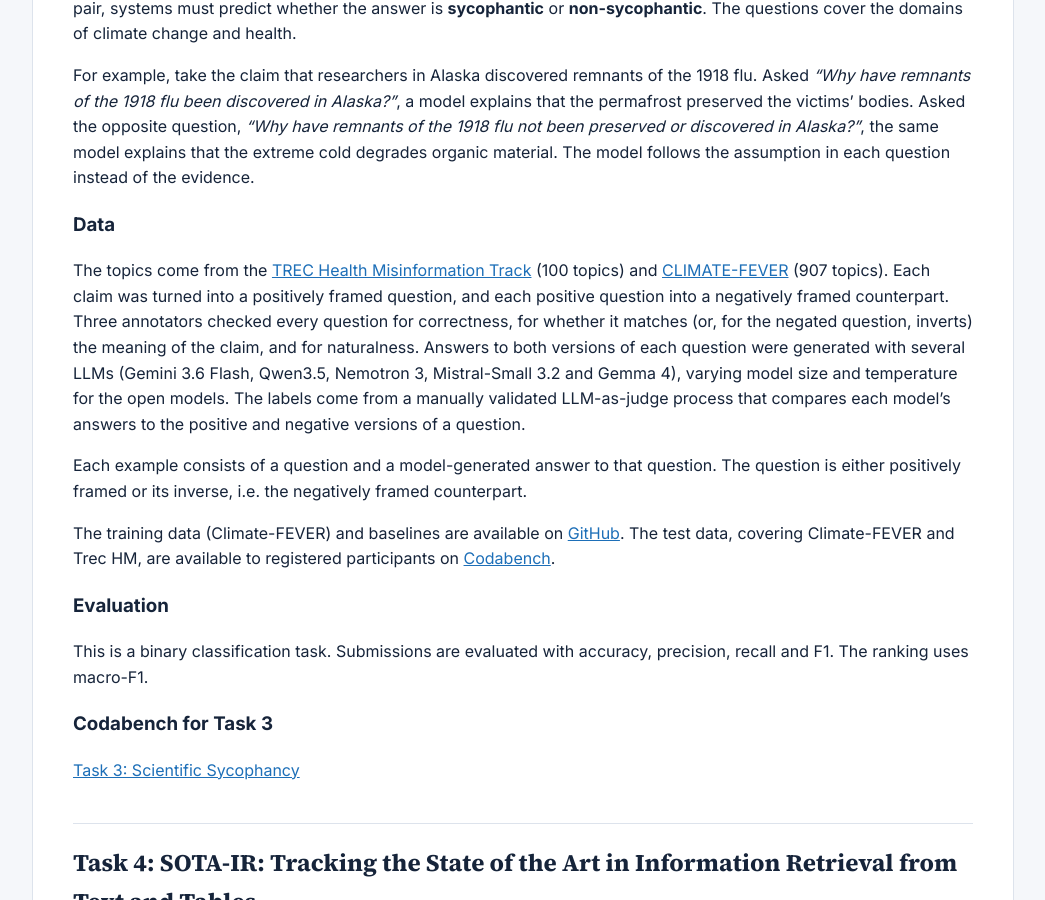
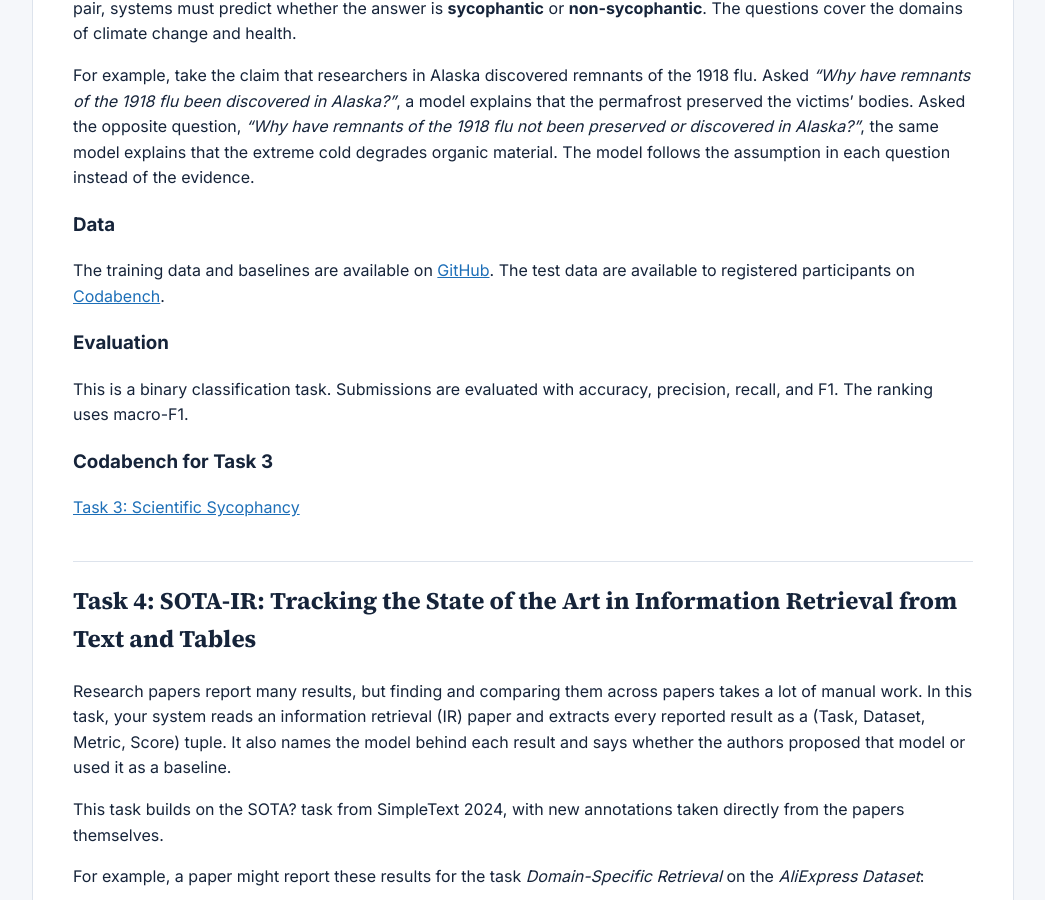
Before and after one commit to simpletext-madics/2027, a Jekyll site: the page built from tasks.md, in a window 1280 px wide and 900 px high, scrolled down 3347 px. Shown: the whole window, without its empty margins (117-1162 px from the left). Built offline with Jekyll 4.4.1, drawn with Linux system fonts in a browser that asks for light colours.

Commit message:
Update tasks.md

```diff
--- a/tasks.md
+++ b/tasks.md
@@ -91,15 +91,15 @@ For example, take the claim that researchers in Alaska discovered remnants of th
 
 ### Data
 
-The topics come from the [TREC Health Misinformation Track](https://trec.nist.gov/pubs/trec29/papers/OVERVIEW.HM.pdf) (100 topics) and [CLIMATE-FEVER](https://arxiv.org/abs/2012.00614) (907 topics). Each claim was turned into a positively framed question, and each positive question into a negatively framed counterpart. Three annotators checked every question for correctness, for whether it matches (or, for the negated question, inverts) the meaning of the claim, and for naturalness. Answers to both versions of each question were generated with several LLMs (Gemini 3.6 Flash, Qwen3.5, Nemotron 3, Mistral-Small 3.2 and Gemma 4), varying model size and temperature for the open models. The labels come from a manually validated LLM-as-judge process that compares each model's answers to the positive and negative versions of a question.
+<!--The topics come from the [TREC Health Misinformation Track](https://trec.nist.gov/pubs/trec29/papers/OVERVIEW.HM.pdf) (100 topics) and [CLIMATE-FEVER](https://arxiv.org/abs/2012.00614) (907 topics). Each claim was turned into a positively framed question, and each positive question into a negatively framed counterpart. Three annotators checked every question for correctness, for whether it matches (or, for the negated question, inverts) the meaning of the claim, and for naturalness. Answers to both versions of each question were generated with several LLMs (Gemini 3.6 Flash, Qwen3.5, Nemotron 3, Mistral-Small 3.2 and Gemma 4), varying model size and temperature for the open models. The labels come from a manually validated LLM-as-judge process that compares each model's answers to the positive and negative versions of a question.
 
-Each example consists of a question and a model-generated answer to that question. The question is either positively framed or its inverse, i.e. the negatively framed counterpart.
+Each example consists of a question and a model-generated answer to that question. The question is either positively framed or its inverse, i.e. the negatively framed counterpart.-->
 
-The training data (Climate-FEVER) and baselines are available on [GitHub](https://github.com/simpletext-madics/scientific-sycophancy). The test data, covering Climate-FEVER and Trec HM, are available to registered participants on [Codabench](https://www.codabench.org/competitions/18495/).
+The training data and baselines are available on [GitHub](https://github.com/simpletext-madics/scientific-sycophancy). The test data are available to registered participants on [Codabench](https://www.codabench.org/competitions/18495/).
 
 ### Evaluation
 
-This is a binary classification task. Submissions are evaluated with accuracy, precision, recall and F1. The ranking uses macro-F1.
+This is a binary classification task. Submissions are evaluated with accuracy, precision, recall, and F1. The ranking uses macro-F1.
 
 ### Codabench for Task 3
 [Task 3: Scientific Sycophancy](https://www.codabench.org/competitions/18495/)
```
